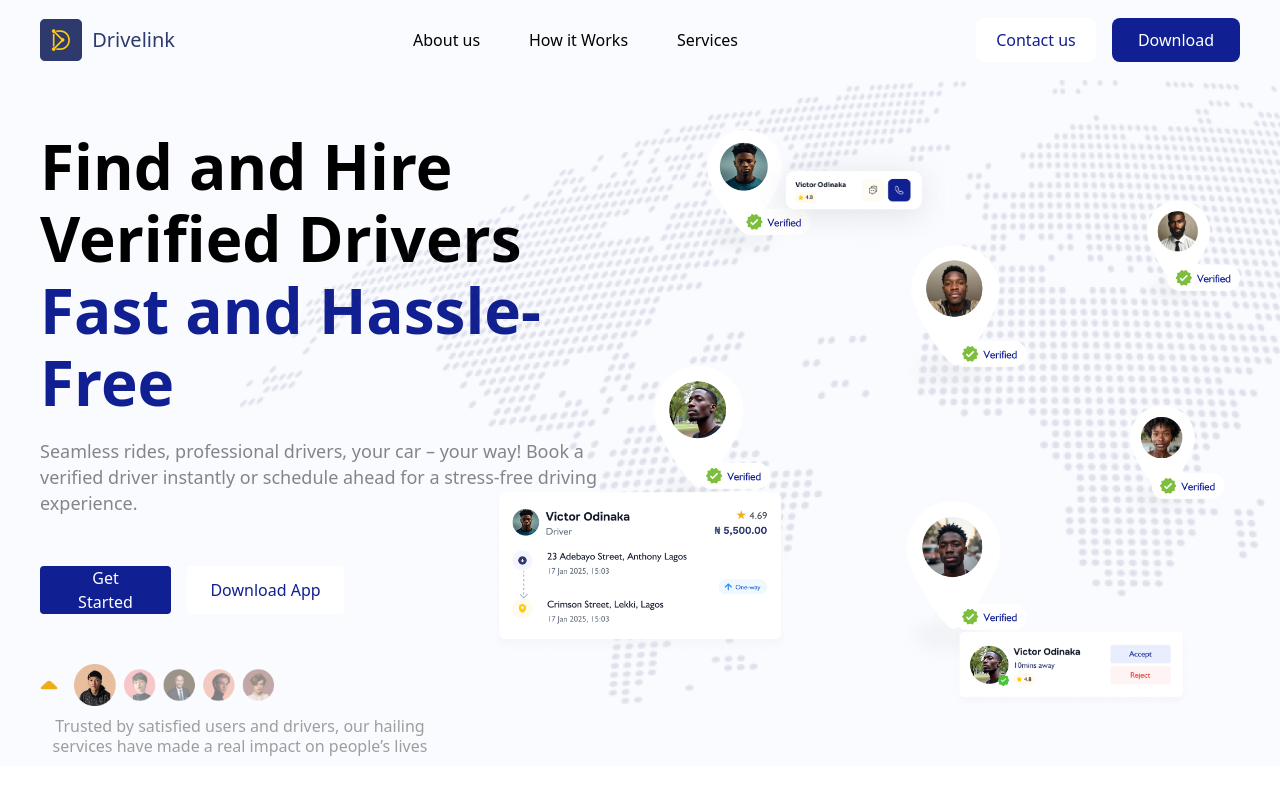
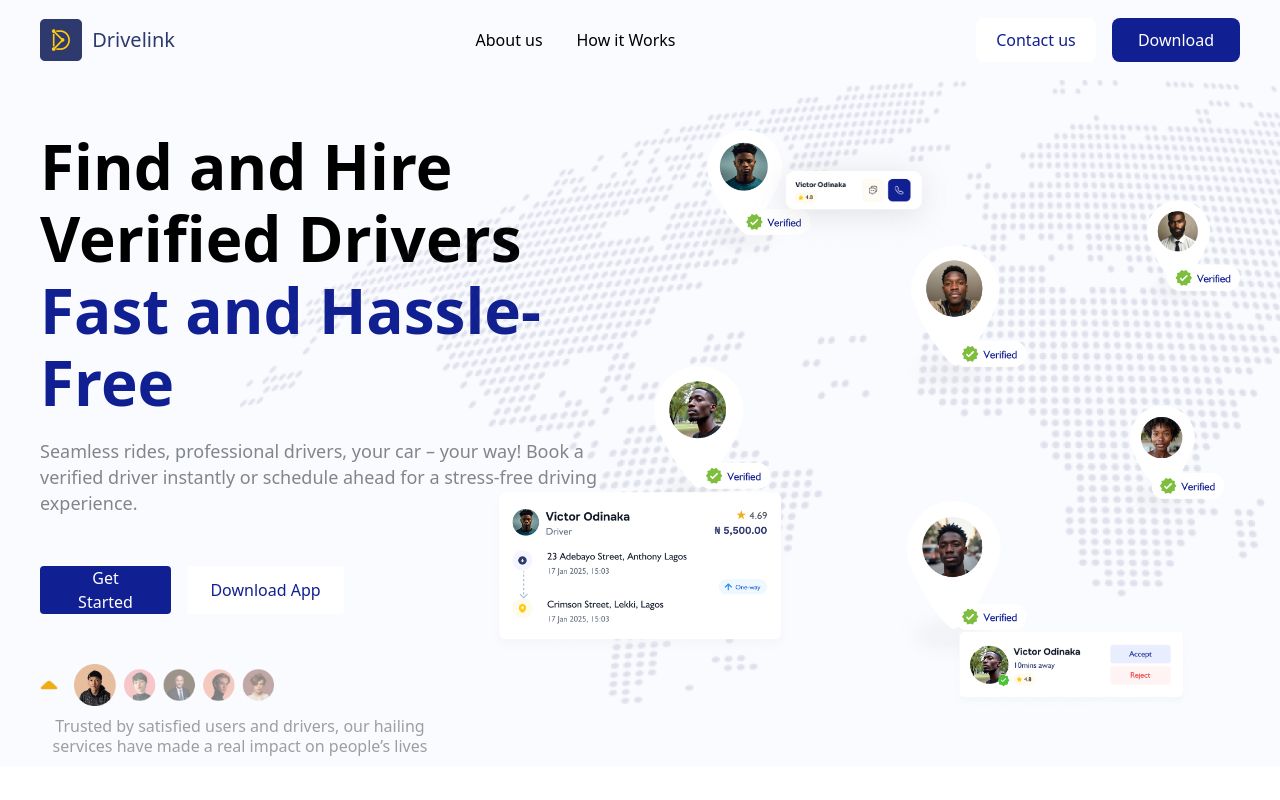
Before and after one commit to Drive-Link/drivelink_new_website, a Next.js app: page / in a window 1280 px wide. Shown: the top 800 px of the page. Built offline with nearby package versions, Linux system fonts and the light colour scheme.

Commit message:
okay looks good

```diff
--- a/src/app/(pages)/contact/page.tsx
+++ b/src/app/(pages)/contact/page.tsx
@@ -1,14 +1,19 @@
+"use client";
 import Contacthero from '@/components/contact-ui/contactHero'
 import Forms from '@/components/contact-ui/forms'
 import DownloadApp from '@/components/downloadapp/downloadapp'
+import { useSectionRef } from '@/context/SectionRefContext'
 import React from 'react'
 
 const page = () => {
+   const { heroSectionRef, aboutSectionRef, howSectionRef, downloadAppSectionRef } = useSectionRef();
   return (
     <div className="contactPage">
       <Contacthero/>
       <Forms/>
-      <DownloadApp/>
+      <div ref={downloadAppSectionRef} id='downloadAppSection' >
+<DownloadApp />
+</div>
     </div>
   )
 }
--- a/src/app/globals.css
+++ b/src/app/globals.css
@@ -3,3 +3,6 @@
 *{
     user-select:none;
 }
+html {
+    scroll-behavior: smooth;
+  }
--- /dev/null
+++ b/src/app/head.tsx
@@ -0,0 +1,10 @@
+// head.tsx
+import { Metadata } from 'next';
+
+export const metadata: Metadata = {
+  title: "Usedrivelink.com",
+  description: "welcome to Drivelink",
+
+    icons: "/drivelink-icon.png", // Make sure this path is correct
+
+};
--- a/src/app/layout.tsx
+++ b/src/app/layout.tsx
@@ -1,9 +1,11 @@
-import type { Metadata } from "next";
+"use client";
+import { metadata } from './head';
 import { Geist, Geist_Mono } from "next/font/google";
 import "./globals.css";
 import Header from "@/components/header-component/header";
 import Footer from "@/components/footer/footer";
-
+import { useEffect, useRef } from 'react';
+import { SectionRefProvider } from "@/context/SectionRefContext";
 const geistSans = Geist({
   variable: "--font-geist-sans",
   subsets: ["latin"],
@@ -14,30 +16,52 @@
   subsets: ["latin"],
 });
 
-export const metadata: Metadata = {
-  title: "Usedrivelink.com",
-  description: "Generated by create next app",
-  icons: {
-    icon: "/drivelink-icon.png", // Favicon path for the root
-    apple: "/drivelink-icon-32x32.png", // Optional: Apple Touch Icon
-  },
 
-};
 
 export default function RootLayout({
   children,
 }: Readonly<{
-  children: React.ReactNode;
+  children: React.ReactNode|any;
 }>) {
+  const heroSectionRef = useRef<HTMLDivElement | null|any>(null);
+  const aboutSectionRef = useRef<HTMLDivElement | null|any>(null);
+  const howSectionRef = useRef<HTMLDivElement | null|any>(null);
+  const downloadAppSectionRef = useRef<HTMLDivElement | null|any>(null);
+  // Function to scroll to the target section
+  // const scrollToSection = (ref: React.RefObject<HTMLDivElement>) => {
+  //   console.log(ref.current);
+  //   if (ref.current) {
+  //     ref.current.scrollIntoView({ behavior: "smooth",block: "start" });
+  //   } else {
+  //     console.error("Ref is null");
+  //   }
+  // };
+  // useEffect(() => {
+  //   // Log the refs after component mounts
+  //   console.log(heroSectionRef.current);
+  //   console.log(aboutSectionRef.current);
+  //   console.log(howSectionRef.current);
+  //   console.log(downloadAppSectionRef.current);
+  // }, []);
   return (
     <html lang="en">
+       <head>
+        <meta charSet="UTF-8" />
+        <meta name="viewport" content="width=device-width, initial-scale=1.0" />
+        <title>{metadata.title as string}</title>
+        <meta name="description" content={metadata.description as string } />
+        {/* <link rel="icon" href={metadata.icons as string} type="image/png" /> */}
+  <link rel="icon" href="/drivelink-icon.png" type="image/png" />
+      </head>
+      <body className={`${geistSans.variable} ${geistMono.variable}`}>
+        <SectionRefProvider>
 
-      <body className={`${geistSans.variable} ${geistMono.variable}`}>
         <Header/>
         <main>
         {children}
         </main>
         <Footer/>
+        </SectionRefProvider>
       </body>
     </html>
   );
--- a/src/app/page.tsx
+++ b/src/app/page.tsx
@@ -1,24 +1,30 @@
+"use client";
 import About from '@/components/about-section/about'
 import DownloadApp from '@/components/downloadapp/downloadapp'
 import HeroSection from '@/components/hero-section/hero-section'
 import Whyus from '@/components/whyus-section/whyus'
+import { useSectionRef } from '@/context/SectionRefContext';
 import React from 'react'
-// import { useRef } from "react";
+import { useRef } from "react";
 const page = () => {
-  // const hoomesection1Ref = useRef<HTMLDivElement | null >(null);
-  // const aboutsection2Ref = useRef<HTMLDivElement | null >(null);
-  // const howitworksection3Ref = useRef<HTMLDivElement | null >(null);
-  // const downloadsection3Ref = useRef<HTMLDivElement | null >(null);
-
-  // const scrollToSection = (ref: React.RefObject<HTMLDivElement>) => {
-  //   ref.current?.scrollIntoView({ behavior: "smooth" });
-  // };
+  // Use refs for each section
+  const { heroSectionRef, aboutSectionRef, howSectionRef, downloadAppSectionRef } = useSectionRef();
   return (
    <div className="app bg-white min-h-[100vh]">
+    <div ref={heroSectionRef} id='heroSection' >
     <HeroSection/>
+    </div>
+    <div ref={howSectionRef} id='howSection' >
     <About/>
+    </div>
+    <div ref={aboutSectionRef} id='aboutSection' >
+
     <Whyus/>
+    </div>
+    <div ref={downloadAppSectionRef} id='downloadAppSection' >
+
     <DownloadApp />
+    </div>
    </div>
   )
 }
--- a/src/components/footer/footer.tsx
+++ b/src/components/footer/footer.tsx
@@ -9,7 +9,7 @@
 
 const Footer = () => {
   return (
-    <div className="footer bg-[#E8F1FF] ">
+    <div className="footer bg-[#E8F1FF] " id='footer' >
         <div className="footer-content max-w-[1200px] mx-[auto] px-[20px] sm:px-[0px] pb-[50px] ">
             {/* desktop */}
             <div className="sm:flex sm:justify-between sm:items-center ">
@@ -21,7 +21,7 @@
                 <Link href={'#how-it-works'}>
                 <div className="bx1  text-center sm:text-start cursor-pointer hover:underline ">How it works</div>
                 </Link>
-                <div className="bx1  text-center sm:text-start cursor-pointer hover:underline ">Services</div>
+                {/* <div className="bx1  text-center sm:text-start cursor-pointer hover:underline ">Services</div> */}
                 <Link href='/contact'>
                 <div className="bx1  text-center sm:text-start cursor-pointer hover:underline ">Contact us</div>
                 </Link>
--- a/src/components/header-component/header.tsx
+++ b/src/components/header-component/header.tsx
@@ -3,34 +3,50 @@
 import img  from '../../../public/drivelink-icon.png'
 import menu  from '../../../public/menu.png'
 import Link from 'next/link'
+import { useSectionRef } from '@/context/SectionRefContext'
 
-const Header = () => {
+// type HeaderProps = {
+//   scrollToSection: (ref: React.RefObject<HTMLDivElement>) => void;
+//   heroSectionRef: React.RefObject<HTMLDivElement>;
+//   aboutSectionRef: React.RefObject<HTMLDivElement>;
+//   howSectionRef: React.RefObject<HTMLDivElement>;
+//   downloadAppSectionRef: React.RefObject<HTMLDivElement>;
+// };
+// : React.FC<HeaderProps>
+
+const Header= ()=> {
+  const { heroSectionRef, aboutSectionRef, howSectionRef, downloadAppSectionRef, scrollToSection } = useSectionRef();
   return (
     // fixed top-0 left-0 w-full z-[99]
     <div className=' header bg-[rgba(235,241,255,0.3)]   ' >
       <div className="header-content min-h-[10vh] max-w-[1200px] mx-[auto] flex justify-between items-center  p-[20px] sm:p-0  ">
-        <div className="logo w-[135px] flex items-center justify-between cursor-pointer ">
+        <div
 
+         className="logo w-[135px] flex items-center justify-between cursor-pointer ">
+          <Link href={'/'}>
           <div className="drivelink-img w-[42px] ">
+
+          <Image src={img} alt='Drivelink icon' />
+
+          </div>
+          </Link>
           <Link href={'/'}>
-          <Image src={img} alt='Drivelink icon' />
+          <span className='text-[20px] text-[#2E396D] font-[500]'>
+
+            Drivelink
+
+            </span>
           </Link>
-          </div>
-          <span className='text-[20px] text-[#2E396D] font-[500]'>
-          <Link href={'/'}>
-            Drivelink
-          </Link>
-            </span>
         </div>
         <nav className='hidden sm:block' >
-            <ul className='flex text-[16px] w-[325px] justify-between font[400]   ' >
-              <Link href={'#about'}>
-              <li className='cursor-pointer hover:underline '>About us</li>
-              </Link>
-              <Link href={'#how-it-works'}>
-              <li className='font-[400] cursor-pointer hover:underline'>How it Works</li>
-              </Link>
-              <li className='cursor-pointer hover:underline'>Services</li>
+            <ul className='flex text-[16px] w-[200px] justify-between font[400]   ' >
+              <li
+              onClick={() => scrollToSection(aboutSectionRef)}
+               className='cursor-pointer hover:underline '>About us</li>
+              <li
+               onClick={() => scrollToSection(howSectionRef)}
+              className='font-[400] cursor-pointer hover:underline'>How it Works</li>
+              {/* <li className='cursor-pointer hover:underline'>Services</li> */}
             </ul>
         </nav>
         <div className="nav-btn font-[400] flex gap-[16px] hidden sm:flex  ">
@@ -39,9 +55,9 @@
           Contact us
             </button>
         </Link>
-        <Link href={'#download'} >
-          <button className='bg-[#101f91] text-white w-[128px] h-[44px] font-[400] p-[16px] rounded-[8px] flex justify-center items-center d-block cursor-pointer '>Download</button>
-        </Link>
+          <button
+          onClick={() => scrollToSection(downloadAppSectionRef)}
+           className='bg-[#101f91] text-white w-[128px] h-[44px] font-[400] p-[16px] rounded-[8px] flex justify-center items-center d-block cursor-pointer '>Download</button>
         </div>
         <div  className="mobile-icon w-[15px] h-[13px] sm:hidden  ">
           <Image className='w-[100%]' src={menu} alt='menu-icon' />
--- /dev/null
+++ b/src/context/SectionRefContext.tsx
@@ -0,0 +1,48 @@
+"use client";
+import React, { createContext, useContext, useRef, RefObject } from "react";
+
+// Define the context type
+interface SectionRefContextType {
+  heroSectionRef: RefObject<HTMLDivElement>;
+  aboutSectionRef: RefObject<HTMLDivElement>;
+  howSectionRef: RefObject<HTMLDivElement>;
+  downloadAppSectionRef: RefObject<HTMLDivElement>;
+  scrollToSection: (ref: RefObject<HTMLDivElement>) => void;
+}
+
+// Create the context
+const SectionRefContext = createContext<SectionRefContextType | undefined>(undefined);
+
+// Context Provider component
+export const SectionRefProvider = ({ children }: { children: React.ReactNode }) => {
+  const heroSectionRef = useRef<HTMLDivElement | null |any>(null);
+  const aboutSectionRef = useRef<HTMLDivElement | null |any>(null);
+  const howSectionRef = useRef<HTMLDivElement | null |any>(null);
+  const downloadAppSectionRef = useRef<HTMLDivElement | null |any>(null);
+
+  // Function to handle smooth scrolling
+  const scrollToSection = (ref: RefObject<HTMLDivElement>) => {
+    if (ref.current) {
+      ref.current.scrollIntoView({ behavior: "smooth", block: "start" });
+    } else {
+      console.warn("Ref is null");
+    }
+  };
+
+  return (
+    <SectionRefContext.Provider
+      value={{ heroSectionRef, aboutSectionRef, howSectionRef, downloadAppSectionRef, scrollToSection }}
+    >
+      {children}
+    </SectionRefContext.Provider>
+  );
+};
+
+// Custom hook to use the context
+export const useSectionRef = () => {
+  const context = useContext(SectionRefContext);
+  if (!context) {
+    throw new Error("useSectionRef must be used within a SectionRefProvider");
+  }
+  return context;
+};
```
